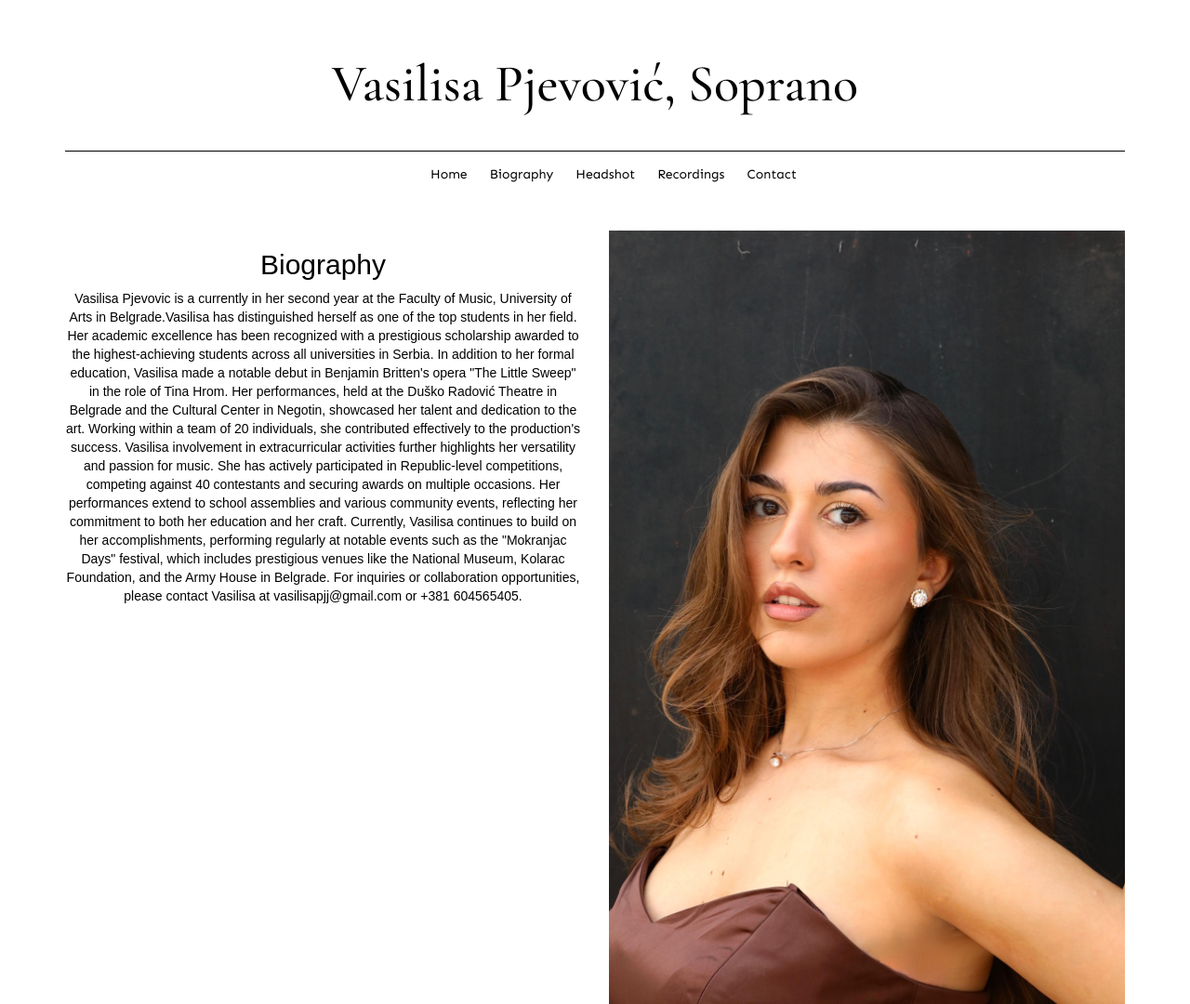
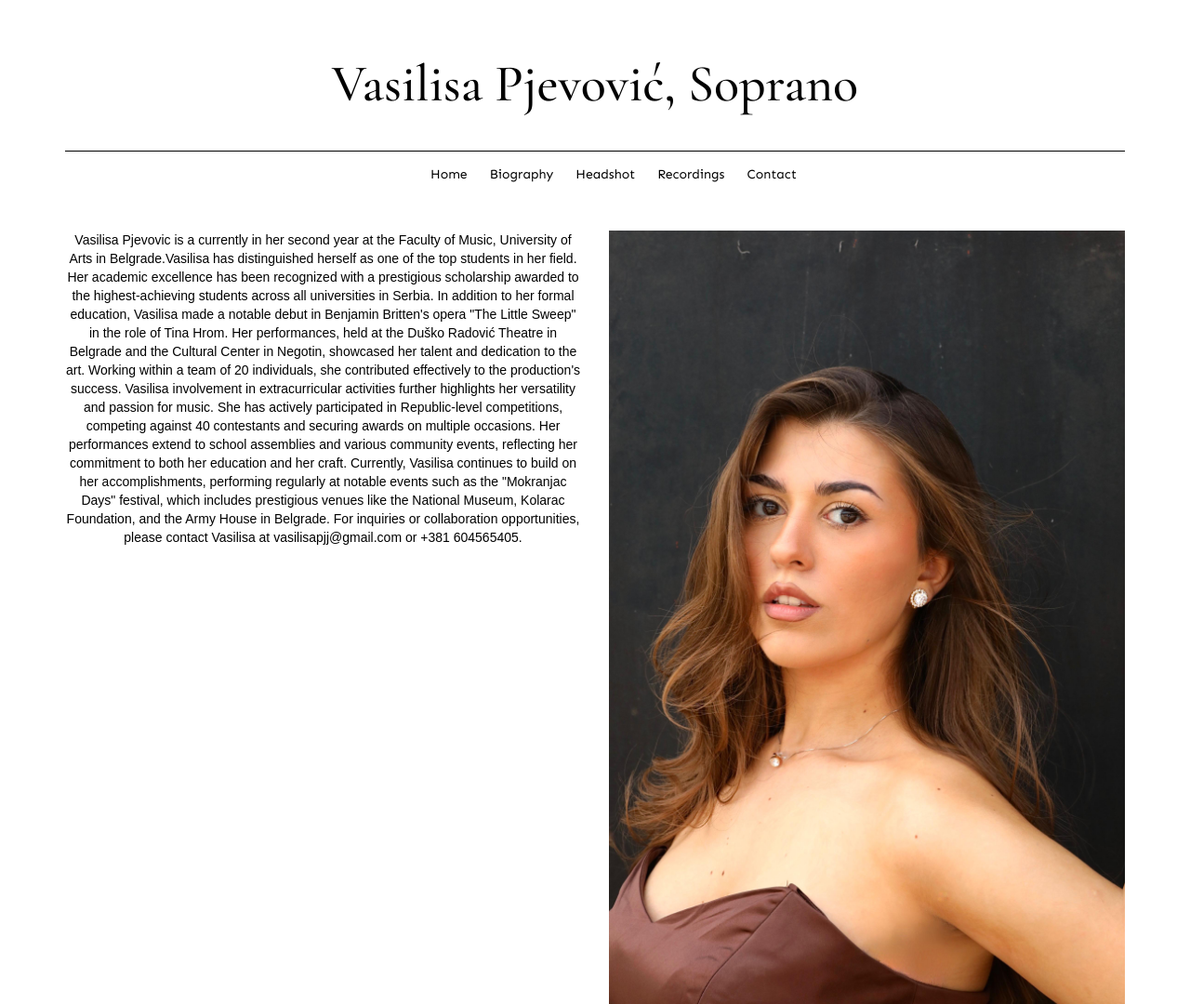
Before and after one commit to gasilisa/vasilisapjevovic.github.io, a plain HTML site: page biography.html in a window 1280 px wide. Shown: the whole page at 93% size. Drawn offline with nearby package versions, Linux system fonts and the light colour scheme.

Commit message:
Update biography.html

```diff
--- a/biography.html
+++ b/biography.html
@@ -31,9 +31,8 @@
     <main class="container">
         <div class="row">
             <div class="col-md-6">
-                <h2>Biography</h2>
-                    <p>Vasilisa Pjevovic is a currently in her second year at the Faculty of Music, University of Arts in Belgrade.Vasilisa has distinguished herself as one of the top students in her field. Her academic excellence has been recognized with a prestigious scholarship awarded to the highest-achieving students across all universities in Serbia. In addition to her formal education, Vasilisa made a notable debut in Benjamin Britten's opera "The Little Sweep" in the role of Tina Hrom. Her performances, held at the Duško Radović Theatre in Belgrade and the Cultural Center in Negotin, showcased her talent and dedication to the art. Working within a team of 20 individuals, she contributed effectively to the production's success.
-                    Vasilisa involvement in extracurricular activities further highlights her versatility and passion for music. She has actively participated in Republic-level competitions, competing against 40 contestants and securing awards on multiple occasions. Her performances extend to school assemblies and various community events, reflecting her commitment to both her education and her craft. Currently, Vasilisa continues to build on her accomplishments, performing regularly at notable events such as the "Mokranjac Days" festival, which includes prestigious venues like the National Museum, Kolarac Foundation, and the Army House in Belgrade. For inquiries or collaboration opportunities, please contact Vasilisa at vasilisapjj@gmail.com or +381 604565405.</p>
+                <p>Vasilisa Pjevovic is a currently in her second year at the Faculty of Music, University of Arts in Belgrade.Vasilisa has distinguished herself as one of the top students in her field. Her academic excellence has been recognized with a prestigious scholarship awarded to the highest-achieving students across all universities in Serbia. In addition to her formal education, Vasilisa made a notable debut in Benjamin Britten's opera "The Little Sweep" in the role of Tina Hrom. Her performances, held at the Duško Radović Theatre in Belgrade and the Cultural Center in Negotin, showcased her talent and dedication to the art. Working within a team of 20 individuals, she contributed effectively to the production's success.
+                Vasilisa involvement in extracurricular activities further highlights her versatility and passion for music. She has actively participated in Republic-level competitions, competing against 40 contestants and securing awards on multiple occasions. Her performances extend to school assemblies and various community events, reflecting her commitment to both her education and her craft. Currently, Vasilisa continues to build on her accomplishments, performing regularly at notable events such as the "Mokranjac Days" festival, which includes prestigious venues like the National Museum, Kolarac Foundation, and the Army House in Belgrade. For inquiries or collaboration opportunities, please contact Vasilisa at vasilisapjj@gmail.com or +381 604565405.</p>
             </div>
             <div class="col-md-6">
                 <img src="images/IMG_1340.jpeg" class="img-fluid" alt="Vasilisa Pjevović">
```
